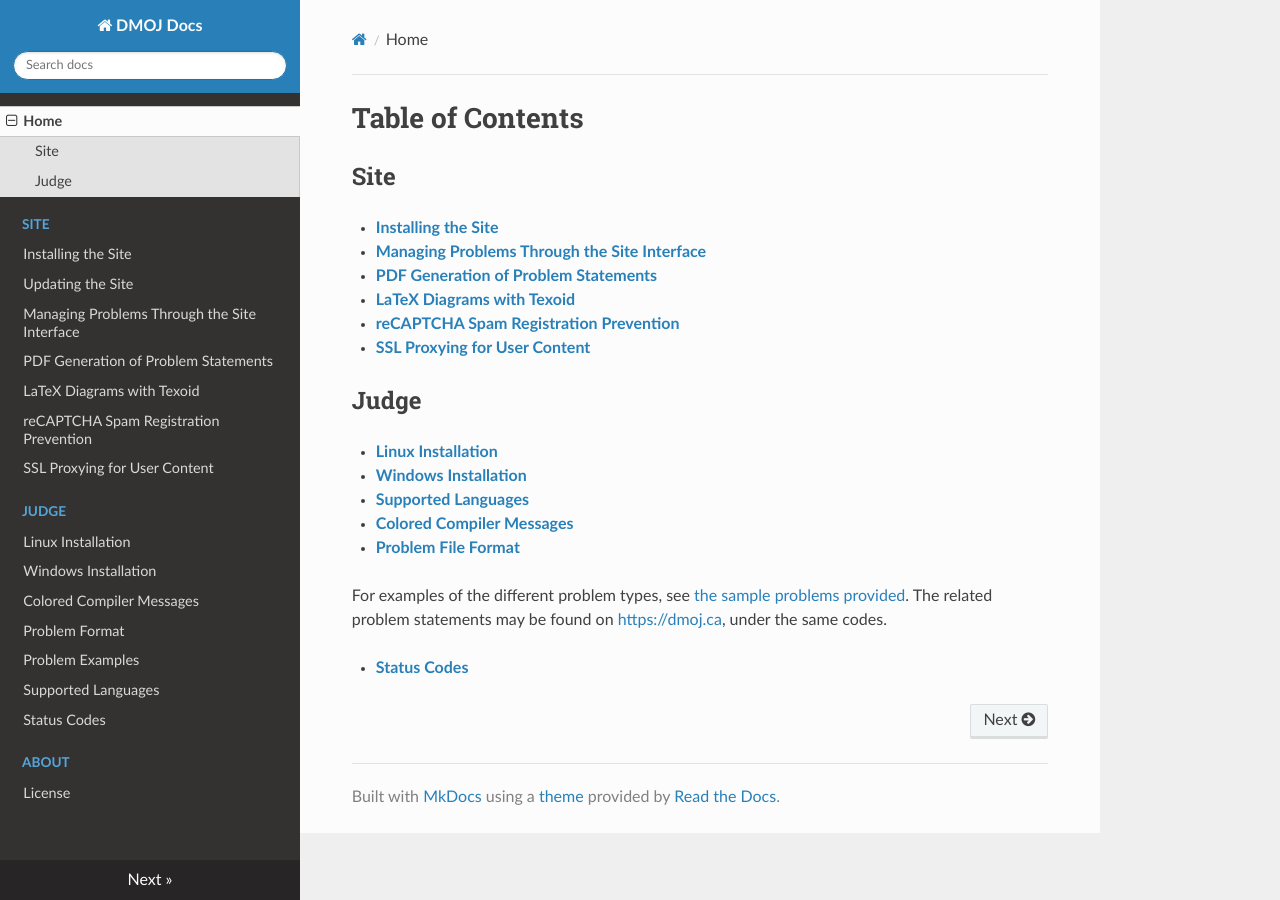
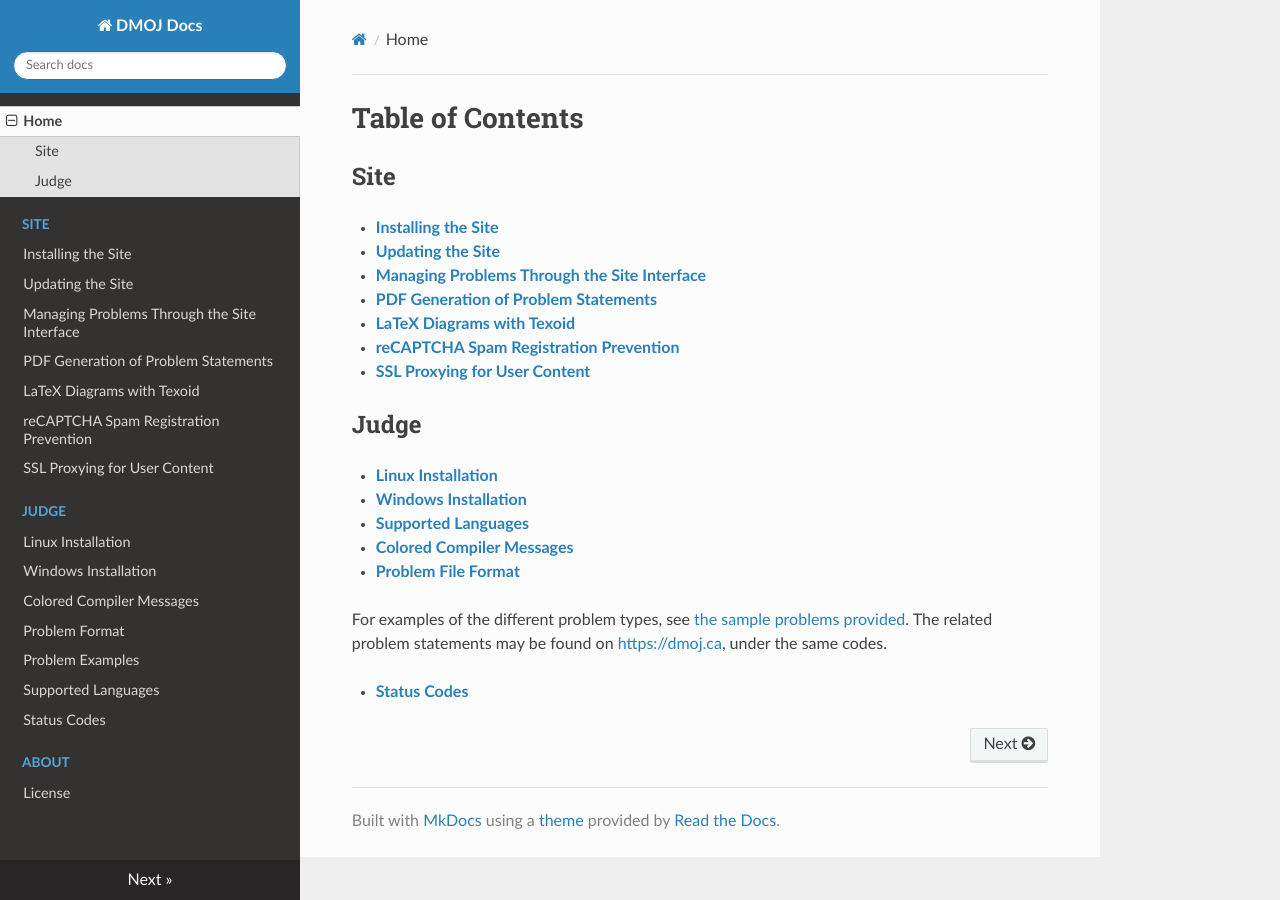
Before and after one commit to DMOJ/docs, an MkDocs documentation site: the page built from docs/index.md, in a window 1280 px wide. Built offline with MkDocs 1.6.1, drawn with Linux system fonts in a browser that asks for light colours; nearby versions of some CDN libraries; old or Windows-style settings are respelled for this version of MkDocs.

Commit message:
Add "Updating the Site" to the index

```diff
--- a/docs/index.md
+++ b/docs/index.md
@@ -2,6 +2,7 @@
 
 ## Site
 - [**Installing the Site**](site/installation.md)
+- [**Updating the Site**](site/updating.md)
 - [**Managing Problems Through the Site Interface**](site/managing_problems.md)
 - [**PDF Generation of Problem Statements**](site/pdf_generation.md)
 - [**LaTeX Diagrams with Texoid**](site/texoid.md)
```
